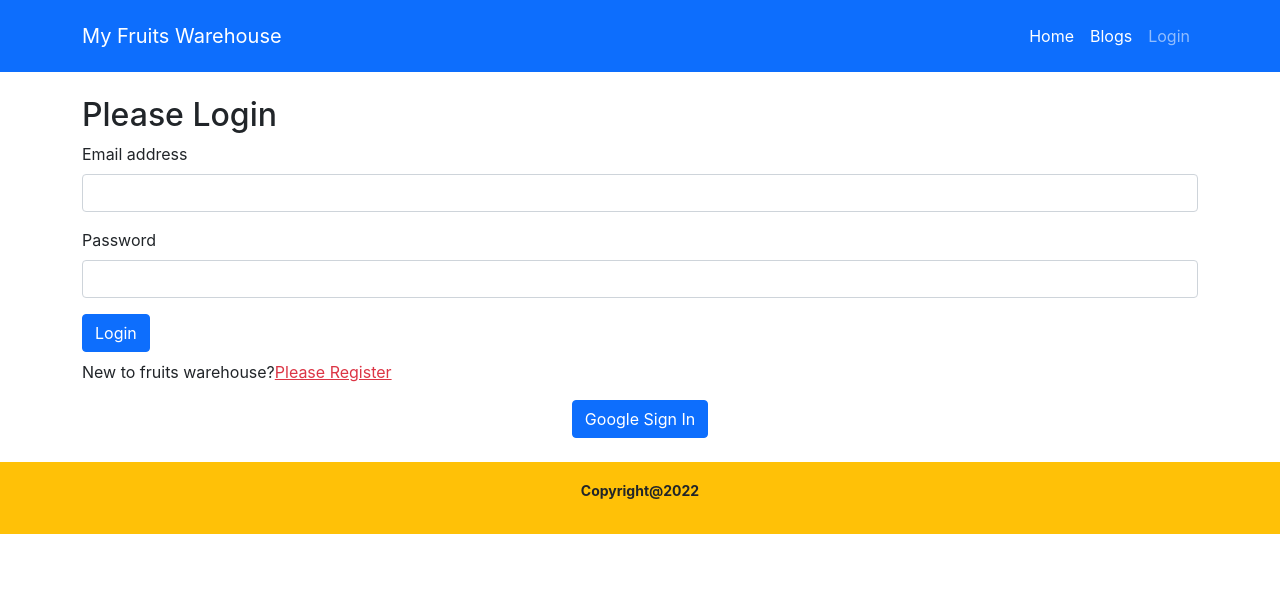
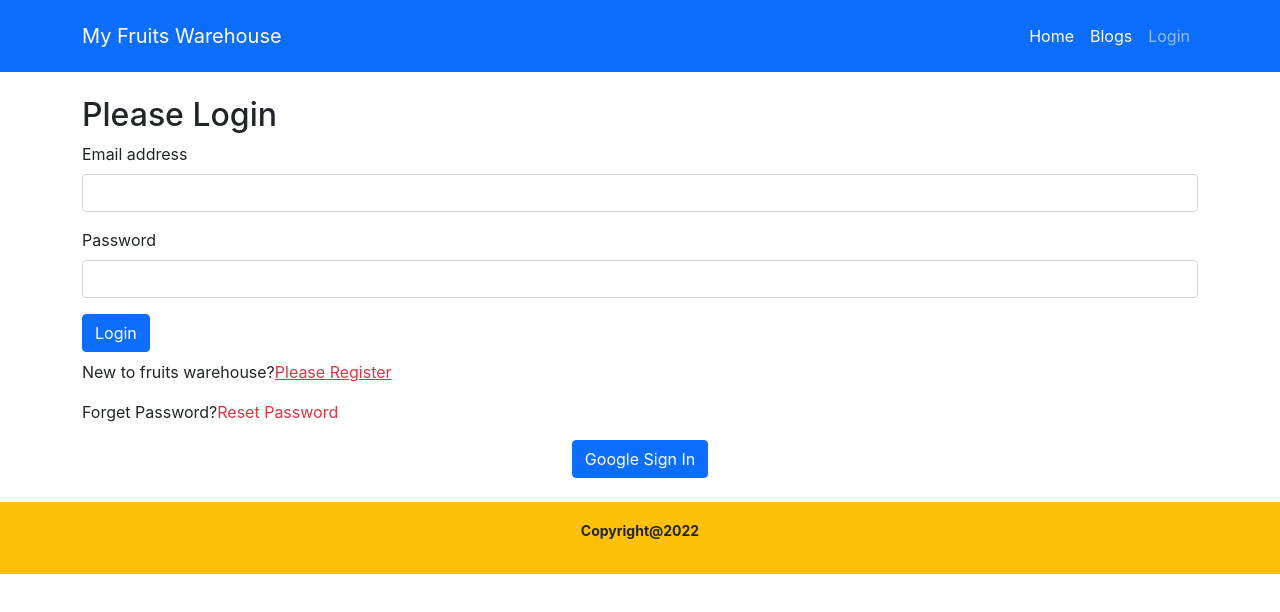
Before and after one commit to alanas59/fruits-warehouse, a React (Create React App) app: page /login in a window 1280 px wide. Shown: the top 612 px of the page. Built offline with nearby package versions, Linux system fonts and the light colour scheme; no server answers.

Commit message:
password reset included in login component

```diff
--- a/src/Pages/Login/Login/Login.js
+++ b/src/Pages/Login/Login/Login.js
@@ -1,12 +1,16 @@
-import React from "react";
+import React, { useState } from "react";
 import {
+  useSendPasswordResetEmail,
   useSignInWithEmailAndPassword,
   useSignInWithGoogle,
 } from "react-firebase-hooks/auth";
 import { Link, useLocation, useNavigate } from "react-router-dom";
+import { toast, ToastContainer } from "react-toastify";
 import auth from "../../../firebase.init";
 import Loading from "../../Shared/Loading/Loading";
+import 'react-toastify/dist/ReactToastify.css';
 const Login = () => {
+  const [email,setEmail] = useState("");
   const navigate = useNavigate();
   let location = useLocation();
   let from = location.state?.from?.pathname || "/";
@@ -14,21 +18,32 @@ const Login = () => {
   const [signInWithEmailAndPassword, user, loading, error] =
     useSignInWithEmailAndPassword(auth);
   const [signInWithGoogle, user1, loading1, error1] = useSignInWithGoogle(auth);
+  const [sendPasswordResetEmail] = useSendPasswordResetEmail(
+    auth
+  );
 
   if (user || user1) {
     navigate(from, { replace: true });
   }
 
-  if(loading || loading1){
-    return <Loading></Loading>
+  if (loading || loading1) {
+    return <Loading></Loading>;
+  }
+
+  const handlePasswordRest = async email =>{
+    await sendPasswordResetEmail(email);
+    toast('Sent email');
   }
 
   const handleSubmit = (event) => {
     event.preventDefault();
     const email = event.target.email.value;
+    setEmail(email);
     const password = event.target.password.value;
     signInWithEmailAndPassword(email, password);
   };
+
+
   return (
     <div className="container my-4">
       <div>
@@ -69,6 +84,13 @@ const Login = () => {
               </Link>
             </p>
           </div>
+          <div className="mt-2">
+            <p>Forget Password?
+              <span className="text-danger"
+              onClick={()=> handlePasswordRest(email)}
+              >Reset Password</span>
+            </p>
+          </div>
           <p className="mt-2 text-danger">{error?.message}</p>
           <p className="mt-2 text-danger">{error1?.message}</p>
         </form>
@@ -81,6 +103,7 @@ const Login = () => {
           </button>
         </div>
       </div>
+      <ToastContainer />
     </div>
   );
 };
```
